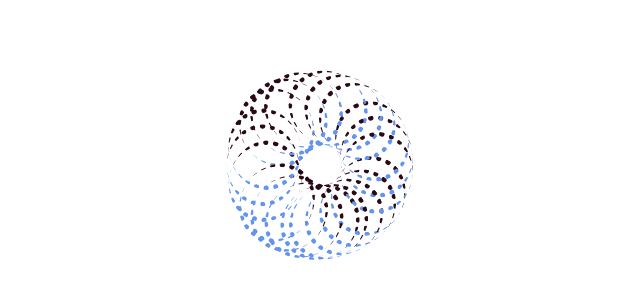
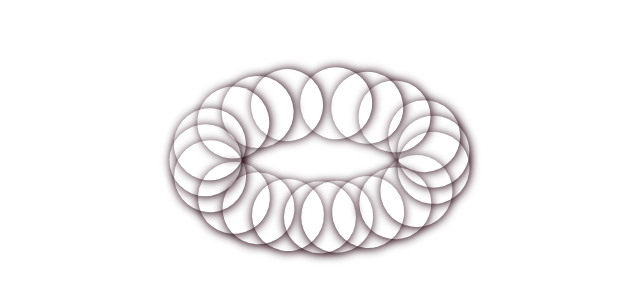
Before and after one commit to risingBirdSong/css_play, a React (Vite) app: page / in a window 1280 px wide. Shown: the part 117-418 px from the top of the page, without its empty margins (357-997 px from the left). Built offline with nearby package versions, Linux system fonts and the light colour scheme.

Commit message:
save use multipliers for effect

```diff
--- a/componenents/Flower.tsx
+++ b/componenents/Flower.tsx
@@ -55,7 +55,7 @@ const Flower = () => {
         }
         return (
           <Pedal
-            transX={radians_to_degrees(Math.sin(num))}
+            transX={radians_to_degrees(Math.sin(num)) * 2}
             transY={radians_to_degrees(Math.cos(num))}
             rgbColors={[backAndForth, 10, backAndForth / 2]}
             rotateAmount={radians_to_degrees(Math.cos(num))}
--- a/componenents/Pedal.tsx
+++ b/componenents/Pedal.tsx
@@ -26,11 +26,11 @@ const Pedal = (props: PedalProps) => {
         top: props.top,
         left: props.left,
         borderRadius: "100%",
-        borderTop: `5px dotted ${colStr}`,
-        borderBottom: "5px dotted cornflowerblue",
+        // borderTop: `5px dotted ${colStr}`,
+        // borderBottom: "5px dotted cornflowerblue",
         // borderLeft: "5px dotted blueviolet",
         // borderRight: "5px solid blueviolet",
-        // boxShadow: `1px 1px 10px  ${colStr}`,
+        boxShadow: `1px 1px 10px  ${colStr}`,
         // transform: ``,
         transform: `translate(${props.transX}px, ${props.transY}px) rotate(${props.rotateAmount}deg)`,
         //@ts-ignore
```
Also changed, not shown: 2 other files (tests, documents, lock files or other folders).
